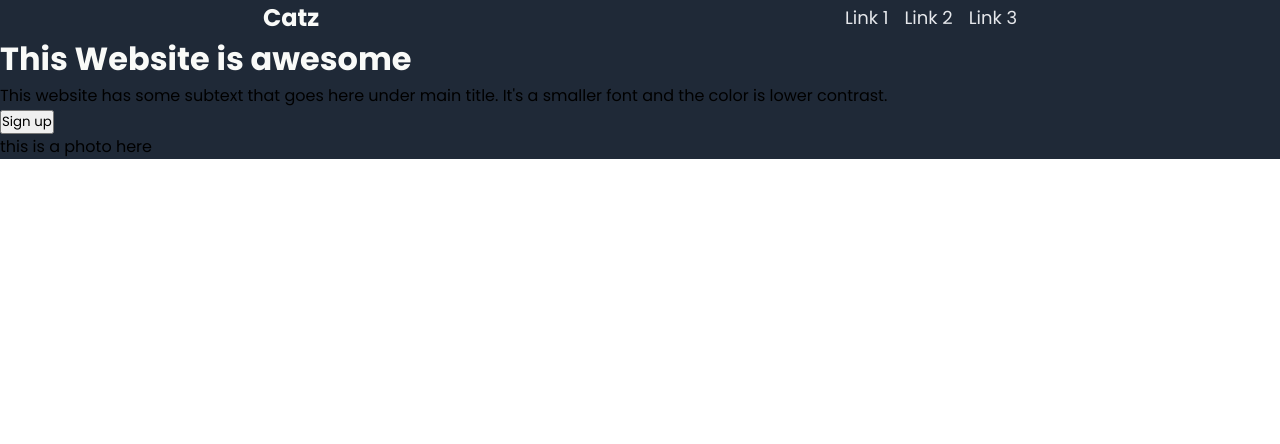
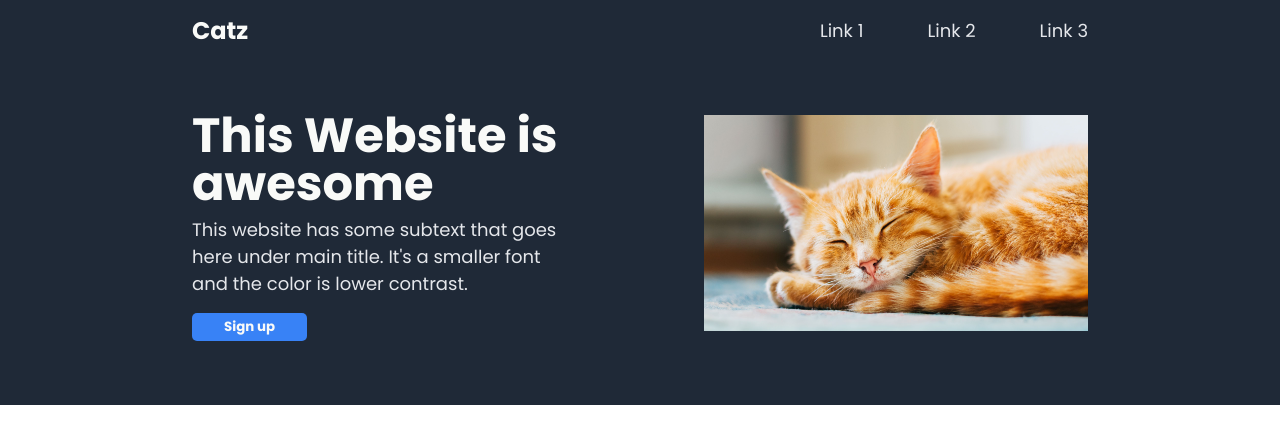
Before and after one commit to gabrielg2020/odin-landing-page, a plain HTML site: page website/index.html in a window 1280 px wide. Drawn offline with Linux system fonts and the light colour scheme; a web font is replaced by a local one.

Commit message:
Completed hero-banner  completed the sytling

```diff
--- a/website/index.html
+++ b/website/index.html
@@ -24,10 +24,10 @@
             <div class="left-content">
                 <h1 class="hero-header">This Website is awesome</h1>
                 <p class="hero-text">This website has some subtext that goes here under main title. It's a smaller font and the color is lower contrast.</p>
-                <button>Sign up</button>
+                <button class="sign-up-btn">Sign up</button>
             </div>
             <div class="right-content">
-                <div class="image">this is a photo here</div>
+                <img class="image" src="./images/hero-cat.jpg" alt="">
             </div>
         </div>
     </div>
--- a/website/style.css
+++ b/website/style.css
@@ -5,7 +5,11 @@
 }
 
 .header {
+    display: flex;
+    flex-direction: column;
+    gap: 64px;
     background-color: #1F2937;
+    padding: 1% 15% 5% 15%;
 }
 
 .header h1 {
@@ -14,7 +18,7 @@
 
 .nav-bar {
     display: flex;
-    justify-content: space-around;
+    justify-content: space-between;
     align-items: center;
 }
 
@@ -24,12 +28,47 @@
 
 .links {
     display: flex;
-    gap: 16px;
+    gap: 64px;
 }
 
-.link {
+.link, .hero-text{
     font-size: 18px;
     color: #E5E7EB;
+}
+
+.hero-banner {
+    display: flex;
+    align-items: center;
+    gap: 128px
+}
+
+.right-content {
+    width: 50%;
+}
+
+.image {
+    width: 100%;
+}
+
+.left-content {
+    width: 50%;
+}
+
+.hero-header {
+    font-size: 48px;
+    line-height: 100%;
+    margin-bottom: 8px;
+}
+
+.sign-up-btn {
+    background-color: #3882F6;
+    color: #F9FAF8;
+    border-radius: 5px;
+    border-style: none;
+    padding: 4px 32px 4px 32px;
+    font-weight: bold;
+    cursor: pointer;
+    margin-top: 16px;
 }
 
 a {
```
Also changed, not shown: website/images/hero-cat.jpg (added), 1 other file.
